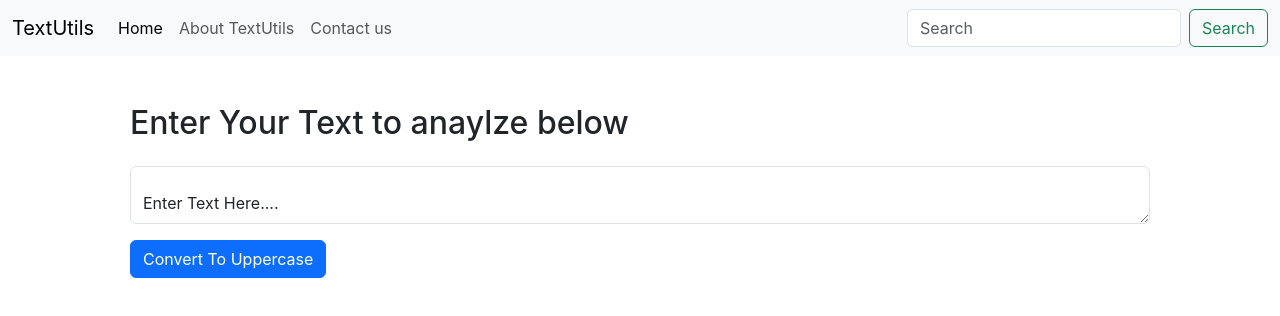
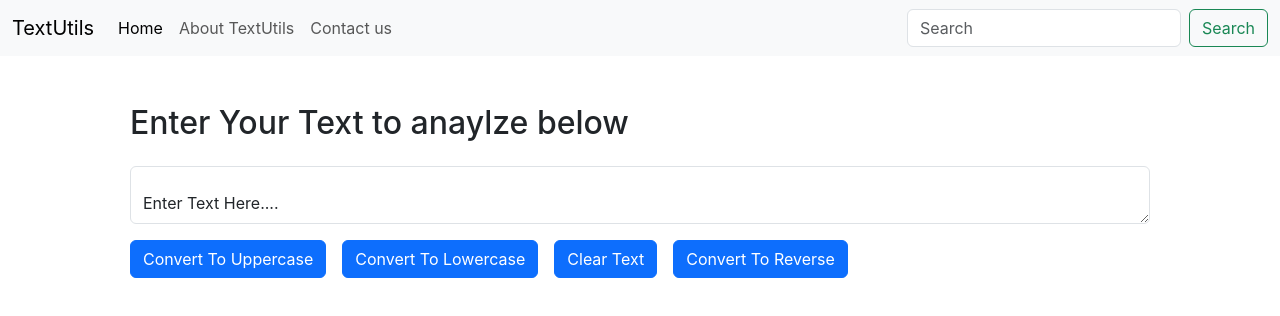
Before and after one commit to patelarchi/Reactjs, a React (Create React App) app: page / in a window 1280 px wide. Shown: the top 316 px of the page. Built offline with nearby package versions, Linux system fonts and the light colour scheme.

Commit message:
video-7 -- state and state hooks

```diff
--- a/src/components/TextForm.js
+++ b/src/components/TextForm.js
@@ -1,29 +1,38 @@
-import React , {useState} from 'react';
-
-
-
+import React, { useState } from 'react';
 
 export default function TextForm(props) {
-  const handleUpClick = () =>{
-    console.log('up click');
-    setText('nbwdefhehbeh');
-  }
-  const handleOnClick = (event) =>{
-    console.log('on click');
+  const handleUpClick = () => {
+    setText(text.toUpperCase());
+  };
+
+  const handleLwClick = () => {
+    setText(text.toLowerCase());
+  };
+  const handleOnChange = (event) => {
     setText(event.target.value);
-  }
-const [text, setText] = useState('Enter Text Here....');
+  };
+  const handleClearClick = () => {
+    setText('');
+  };
+
+  const handleReverseClick = () => {
+    setText(text.split('').reverse().join(''));
+  };
+
+  const [text, setText] = useState('Enter Text Here....');
 
   return (
     <div className="container">
+      <div className="form-floating m-5">
+        <h2 className='pb-3'>{props.heading}</h2>
+        <textarea className="form-control" onChange={handleOnChange} id="myBox" rows='8' value={text}></textarea>
+        <button className="btn btn-primary mt-3" onClick={handleUpClick}>Convert To Uppercase</button>
+        <button className="btn btn-primary mt-3 ms-3" onClick={handleLwClick}>Convert To Lowercase</button>
+        <button className="btn btn-primary mt-3 ms-3" onClick={handleClearClick}>Clear Text</button>
+        <button className="btn btn-primary mt-3 ms-3" onClick={handleReverseClick}>Convert To Reverse</button>
 
-    <div className="form-floating m-5">
-    <h2 className='pb-3'>{props.heading}</h2>
-  <textarea className="form-control" onClick={handleOnClick} id="myBox" rows='8' value={text}></textarea>
 
-  <button className="btn btn-primary mt-3" onClick={handleUpClick}>Convert To Uppercase</button>
-</div>
-
-</div>
-  )
+      </div>
+    </div>
+  );
 }
```
